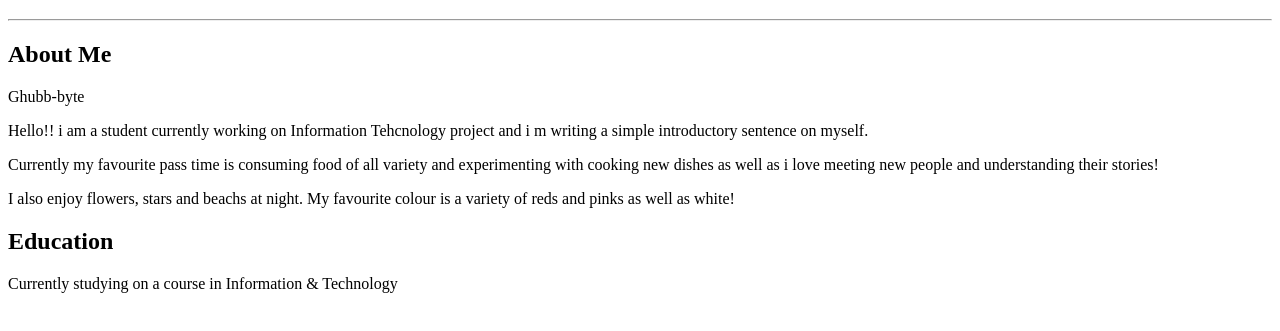
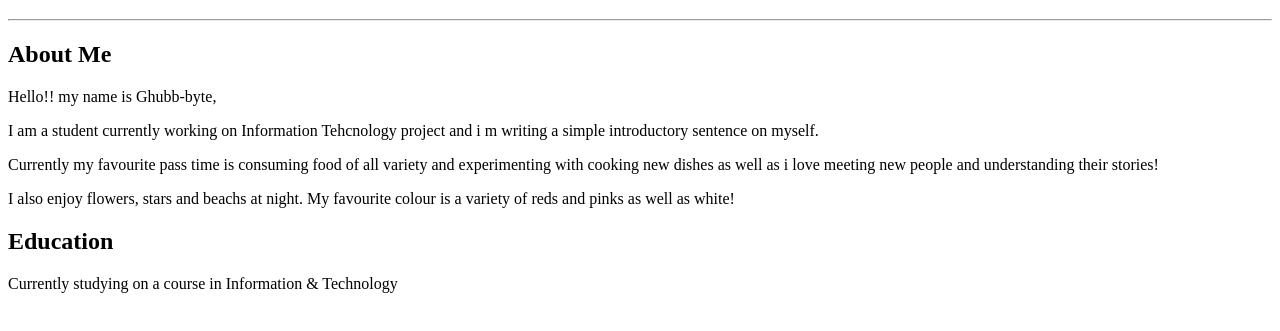
Before and after one commit to Ghubb-byte/Ghubb-byte.github.io, a plain HTML site: page index.html in a window 1280 px wide. Shown: the part 61-392 px from the top of the page. Drawn offline with Linux system fonts and the light colour scheme.

Commit message:
Update index.html

```diff
--- a/index.html
+++ b/index.html
@@ -8,11 +8,11 @@
     <h1>Welcome to Information Town</h1>
     <hr>
     <h2>About Me</h2>
-    <p> Ghubb-byte</p>
-    <p>Hello!! i am a student currently working on Information Tehcnology project and i m writing a simple introductory sentence on myself.</p>
-    <p>Currently my favourite pass time is consuming food of all variety and experimenting with cooking new dishes as well as i love meeting new people and understanding their stories!</p>
-    <p>I also enjoy flowers, stars and beachs at night. My favourite colour is a variety of reds and pinks as well as white!</p>
+    <p> Hello!! my name is Ghubb-byte,</p>
+    <p> I am a student currently working on Information Tehcnology project and i m writing a simple introductory sentence on myself.</p>
+    <p> Currently my favourite pass time is consuming food of all variety and experimenting with cooking new dishes as well as i love meeting new people and understanding their stories!</p>
+    <p> I also enjoy flowers, stars and beachs at night. My favourite colour is a variety of reds and pinks as well as white!</p>
     <h2>Education</h2>
-    <p>Currently studying on a course in Information & Technology</p>
+    <p> Currently studying on a course in Information & Technology</p>
   </body>
 </html>
```
